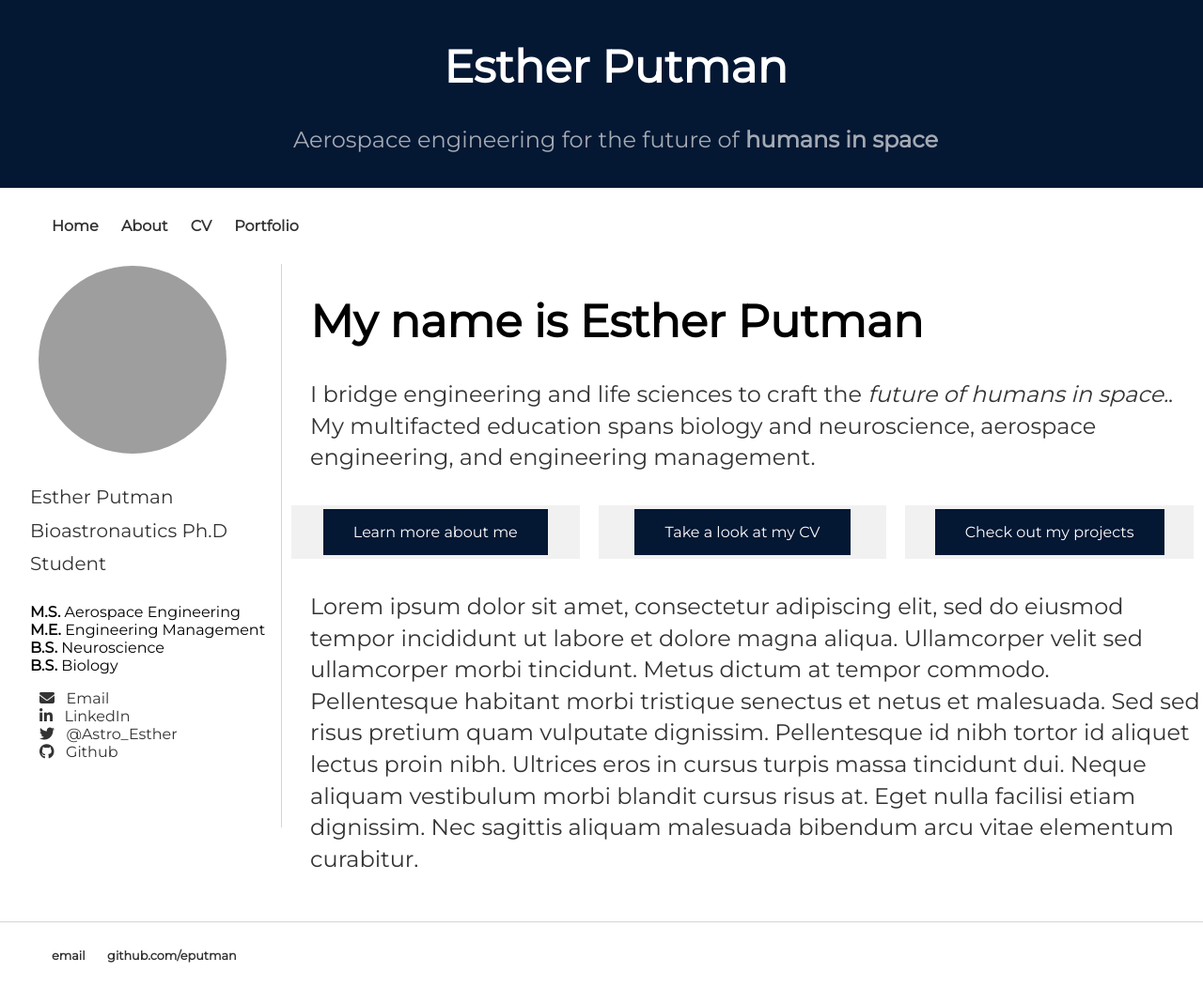
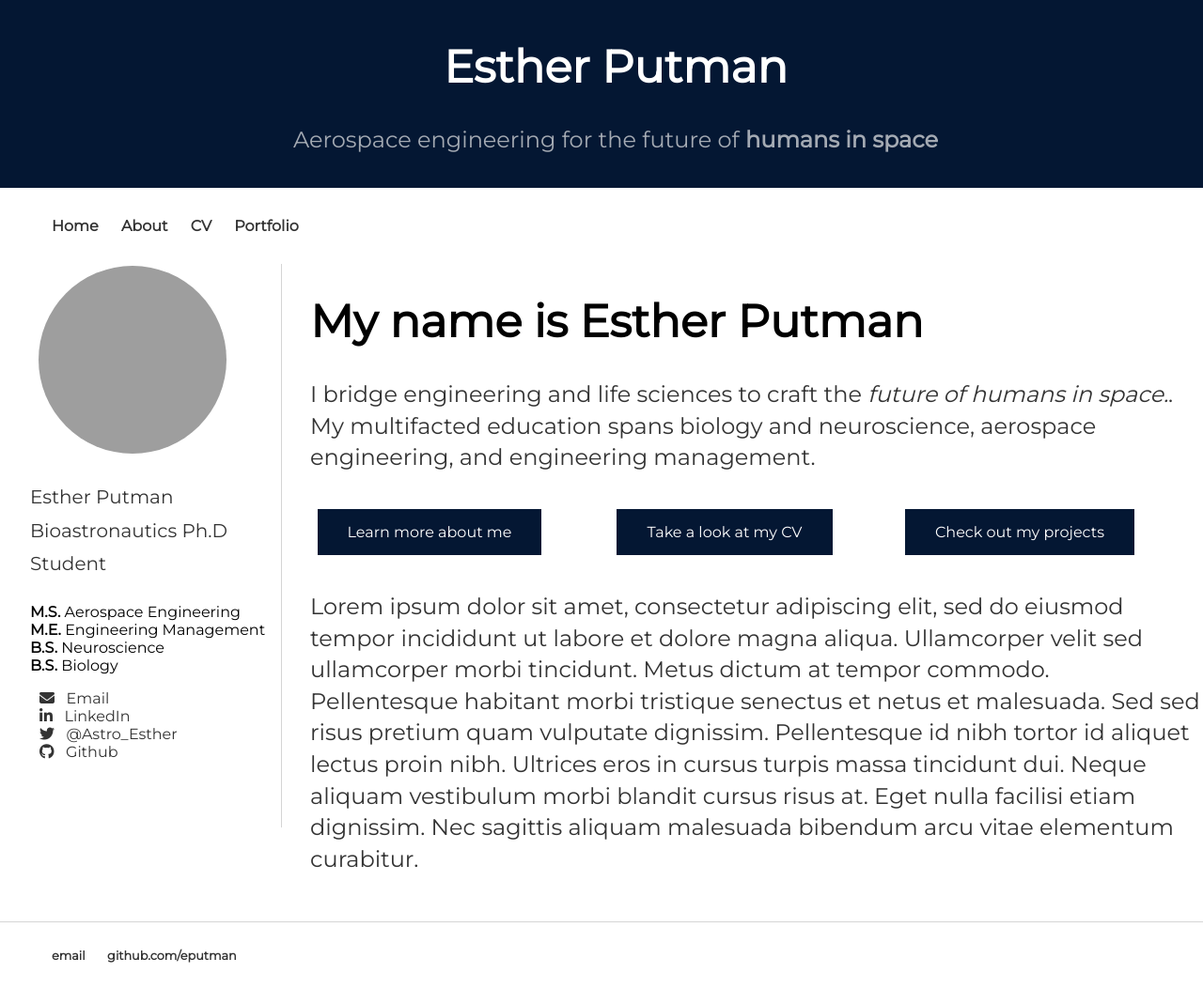
Before and after one commit to eputman/eputman.github.io, a Jekyll site: the page built from index.html, in a window 1280 px wide and 1053 px high. Shown: the whole window at 94% size. Built offline with Jekyll 4.4.1, drawn with Linux system fonts in a browser that asks for light colours; nearby versions of some CDN libraries; grey boxes are pictures that could not be loaded.

Commit message:
Update main.css

```diff
--- a/css/main.css
+++ b/css/main.css
@@ -27,8 +27,7 @@
   flex-wrap: nowrap;
 }
 .flex-container .box {
-  background-color: #f1f1f1;
-  width: 50%;
+  width: 30%;
   margin: 10px;
   text-align: center;
 }
```
